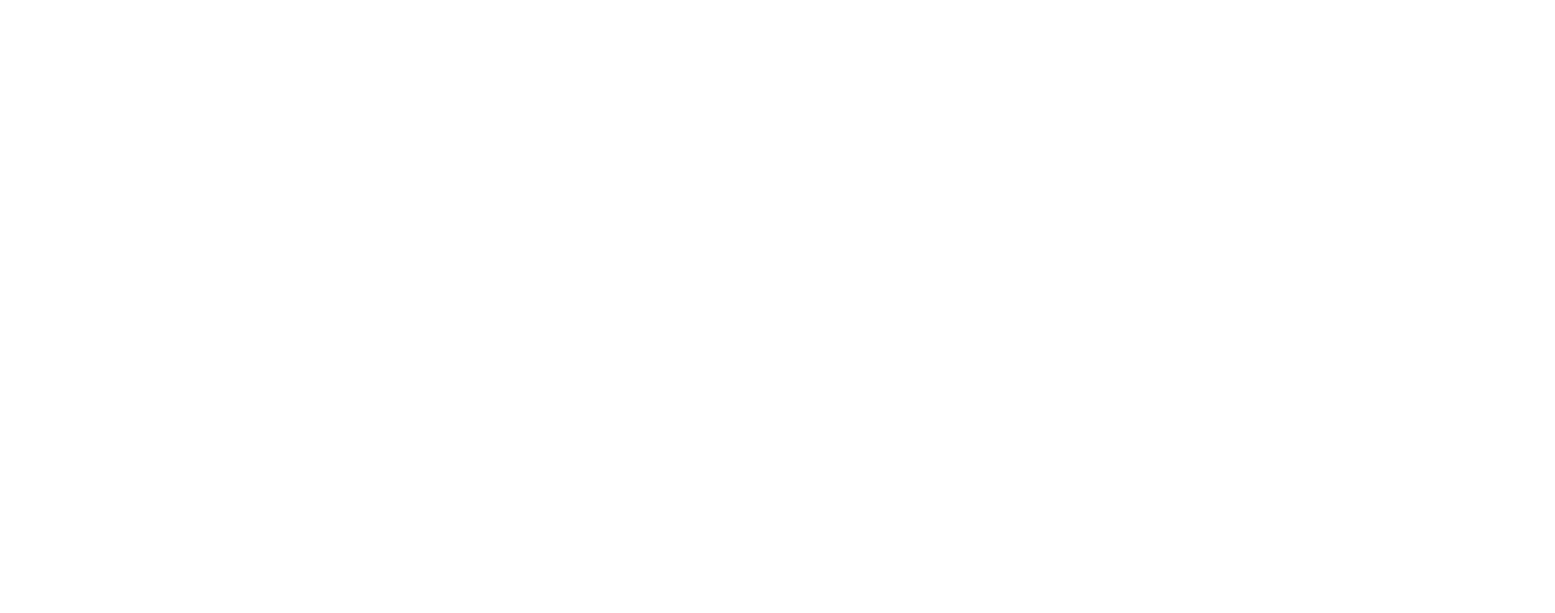
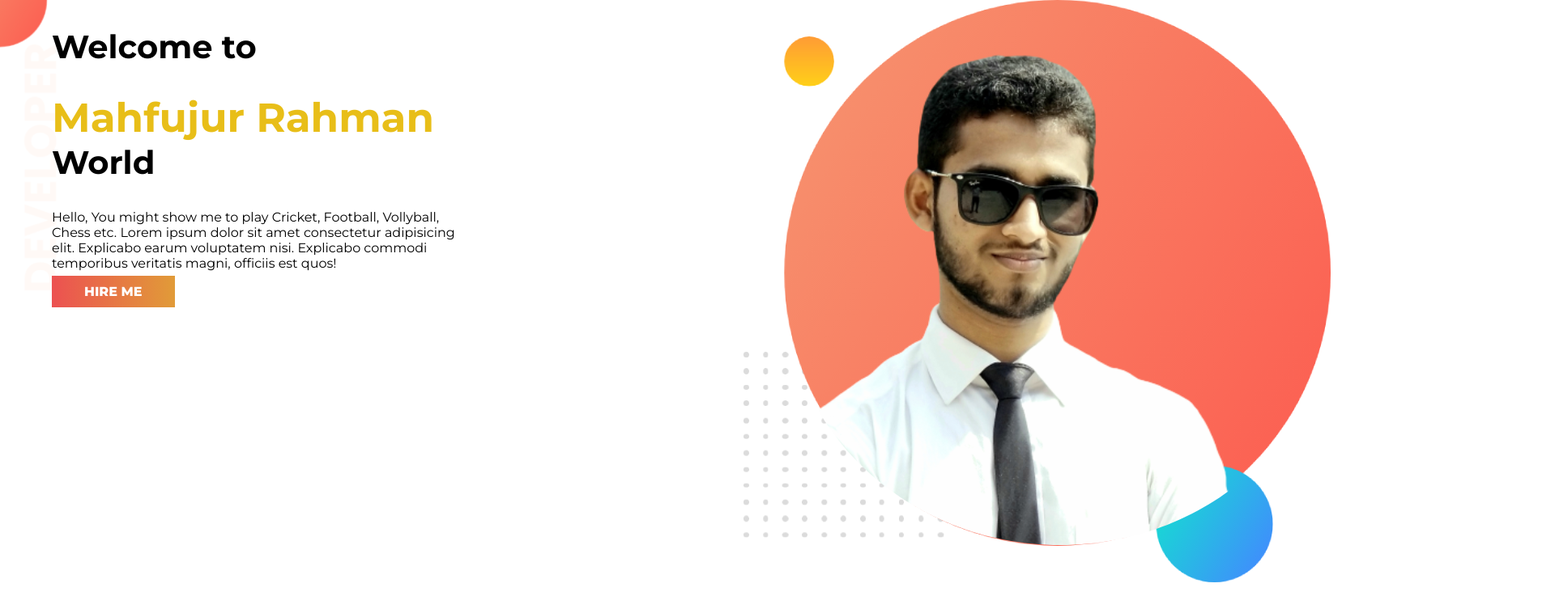
Before and after one commit to Mahfuj-HSTU/first-portfolio, a plain HTML site: page index.html in a window 1280 px wide. Shown: the whole page at 81% size, 1920 px wide, since content can reach past the window. Drawn offline with Linux system fonts and the light colour scheme.

Commit message:
banner section commit

```diff
--- a/css/style.css
+++ b/css/style.css
@@ -0,0 +1,30 @@
+body {
+  font-family: "Montserrat", sans-serif;
+  margin: 0;
+  padding: 0;
+}
+.top-banner {
+  background-image: url(../images/top-banner.png);
+  background-repeat: no-repeat;
+  display: flex;
+}
+.upper {
+  width: 50%;
+  padding-left: 5%;
+}
+.upper h1 {
+  font-size: 40px;
+}
+.upper .name {
+  color: #e6b802e9;
+  font-size: 50px;
+}
+
+.link-btn {
+  text-transform: uppercase;
+  text-decoration: none;
+  background-image: linear-gradient(to right, #ec5151, #e19b38);
+  color: #ffffff;
+  font-weight: 800;
+  padding: 10px 40px;
+}
--- a/index.html
+++ b/index.html
@@ -5,6 +5,39 @@
     <meta http-equiv="X-UA-Compatible" content="IE=edge" />
     <meta name="viewport" content="width=device-width, initial-scale=1.0" />
     <title>Mahfujur Rahman Portfolio</title>
+    <link rel="preconnect" href="https://fonts.googleapis.com" />
+    <link rel="preconnect" href="https://fonts.gstatic.com" crossorigin />
+    <link
+      href="https://fonts.googleapis.com/css2?family=Montserrat:ital,wght@0,300;0,400;0,500;0,700;0,800;1,400&display=swap"
+      rel="stylesheet"
+    />
+    <link rel="stylesheet" href="./css/style.css" />
   </head>
-  <body></body>
+  <body>
+    <!-- Banner section start -->
+    <section class="top-banner">
+      <!-- Banner left aside start -->
+      <div class="upper">
+        <h1>Welcome to</h1>
+        <h1><span class="name">Mahfujur Rahman</span> World</h1>
+        <p>
+          Hello, You might show me to play Cricket, Football, Vollyball, Chess
+          etc. Lorem ipsum dolor sit amet consectetur adipisicing elit.
+          Explicabo earum voluptatem nisi. Explicabo commodi temporibus
+          veritatis magni, officiis est quos!
+        </p>
+        <a
+          target="_blank"
+          class="link-btn"
+          href="https://www.linkedin.com/in/mahfujur-rahman-24a4a717a/"
+          >Hire Me</a
+        >
+      </div>
+      <!-- Banner left aside end -->
+      <div class="upper">
+        <img src="./images/banner_image.png" alt="#" />
+      </div>
+    </section>
+    <!-- banner sectin end -->
+  </body>
 </html>
```
Also changed, not shown: images/20200702_202732-removebg-preview.png (added), images/20210822_021937-removebg-preview.png (added), images/another_image.png (added), images/banner_image.png (added), images/dream-bg.png (added), images/exp-bg.png (added), images/jhankar.png (added), images/jhankar2.png (added), images/my-bg.png (added), images/my-bg2.png (added), images/top-banner.png (added).
